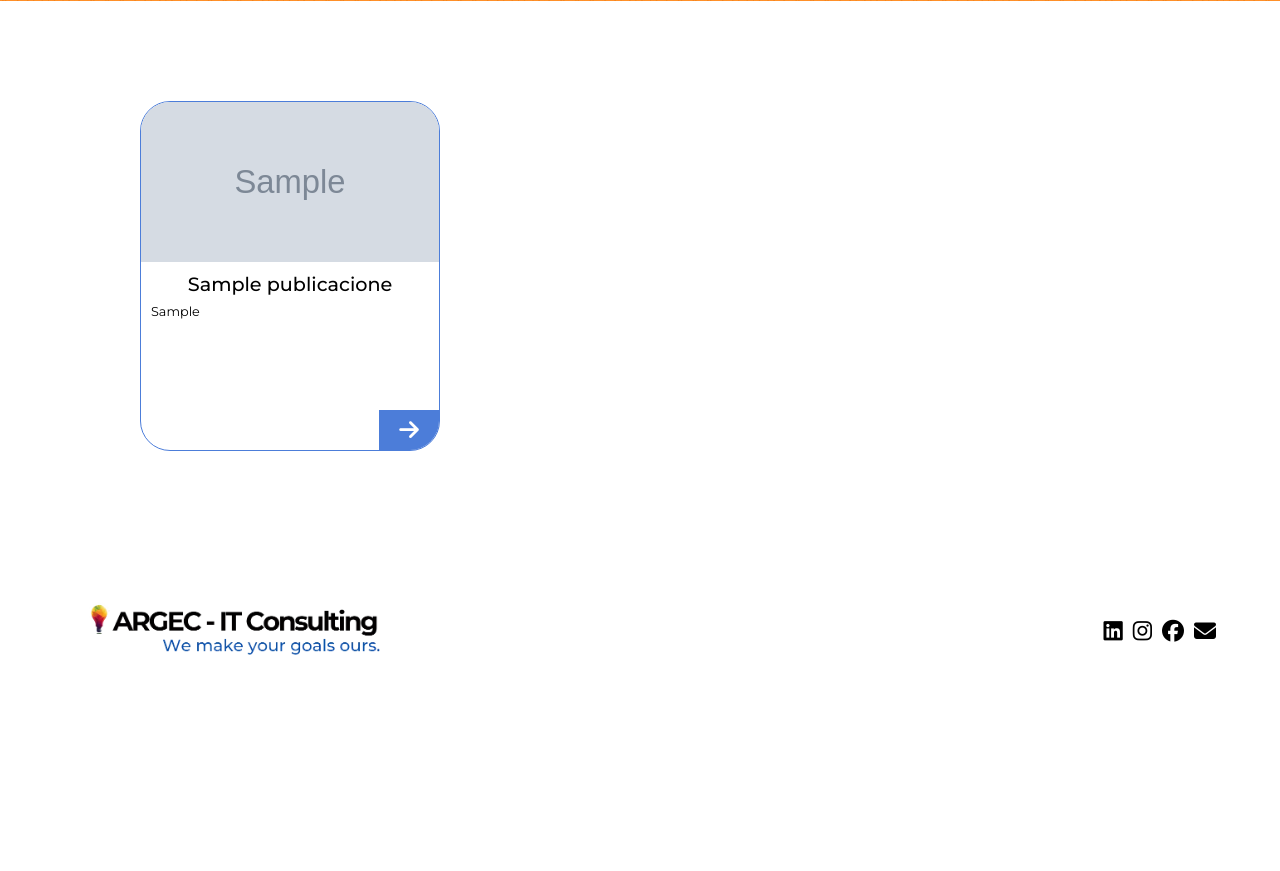
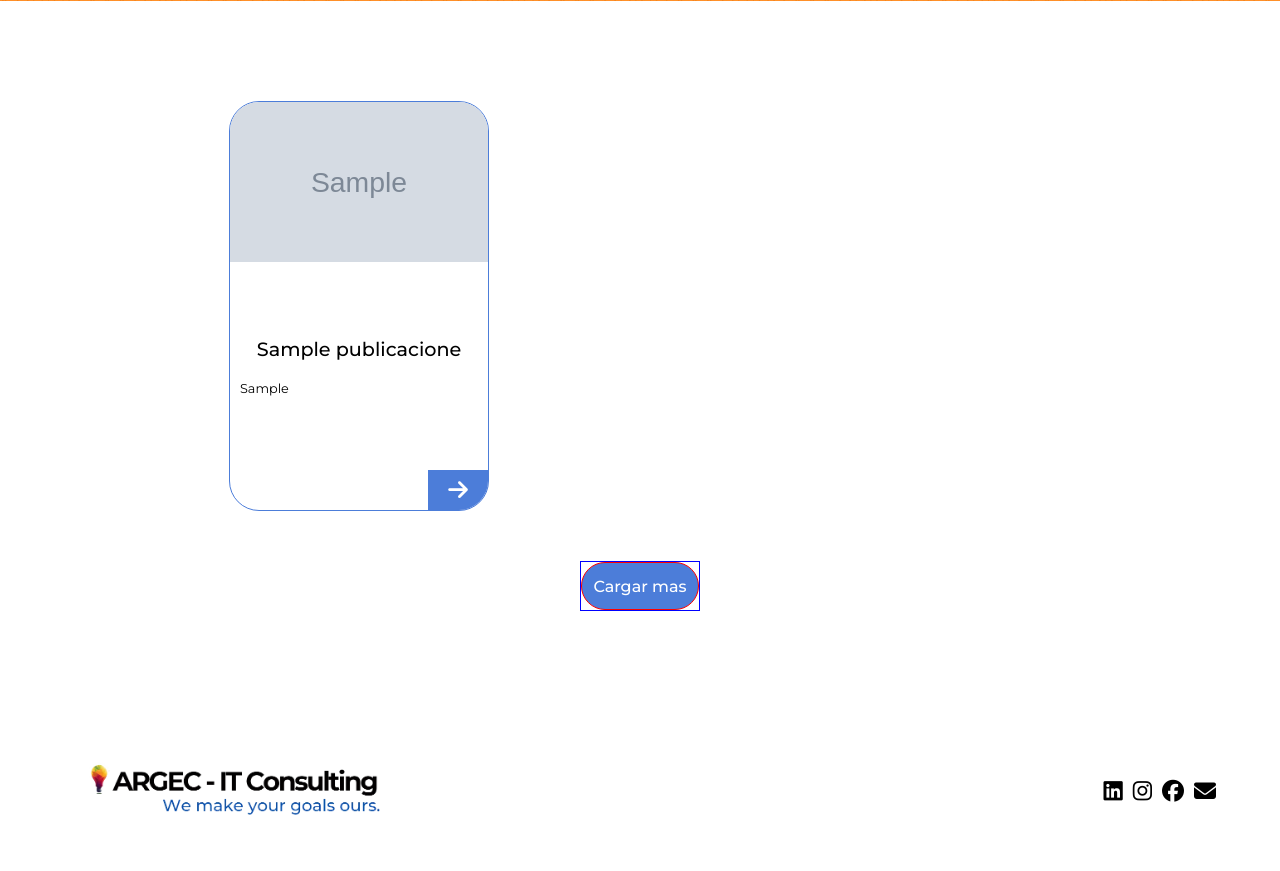
Before and after one commit to ArgecDevTeam/ARGEC-ITConsulting, a PHP site: page /blog.php in a window 1280 px wide. Shown: the part 559-1430 px from the top of the page. Before the commit the page ends 1214 px from the top, so only its background shows below. Run offline with PHP 8.4, Linux system fonts and the light colour scheme; tables that the repository leaves empty or names only in its code hold one stand-in row (values such as "Sample post"); grey boxes marked "Sample" are stand-in pictures; data that the repository does not hold is empty; some libraries are stand-ins or nearby versions.

Commit message:
correciones de errores

```diff
--- a/assets/estilos/blog.css
+++ b/assets/estilos/blog.css
@@ -38,7 +38,7 @@
 }
 
 .blog__contenedor {
-  width: 1000px;
+  width: 822px;
   display: flex;
   flex-wrap: wrap;
   align-items: center;
@@ -48,8 +48,8 @@
 /* Diseño de las tarjetas del blog */
 
 .blog__tarjeta {
-  height: 350px;
-  width: 300px;
+  height: 410px;
+  width: 260px;
   border-radius: 30px;
   overflow: hidden;
   position: relative;
@@ -72,6 +72,11 @@
 
 .blog__texto {
   padding: 10px;
+  height: 208px;
+  display: flex;
+  flex-direction: column;
+  justify-content: center;
+  gap: 12px;
 }
 
 .blog__texto h3 {
@@ -111,13 +116,15 @@
 /* Boton cargar mas */
 
 .blog__boton {
-  display: none;
   margin-top: 50px;
+  height: 50px;
+  width: 120px;
+  border: 1px blue solid;
 }
 
-.blog__boton button {
-  height: 50px;
-  width: 120px;
+.blog__boton input {
+  height: 100%;
+  width: 100%;
   border: none;
   border-radius: 30px;
   background-color: #1455cec2;
--- a/assets/estilos/mobile/blog-mobile.css
+++ b/assets/estilos/mobile/blog-mobile.css
@@ -41,13 +41,11 @@
   /* Diseño de las tarjetas del blog */
 
   .blog__tarjeta {
-    height: 350px;
+    height: 400px;
     width: 320px;
     border-radius: 30px;
     overflow: hidden;
     position: relative;
     border: 1px #1455cec2 solid;
   }
-
-
 }
--- a/assets/estilos/tablet/blog-tablet.css
+++ b/assets/estilos/tablet/blog-tablet.css
@@ -34,7 +34,7 @@
   /* Diseño de las tarjetas del blog */
 
   .blog__tarjeta {
-    height: 350px;
+    height: 420px;
     width: 300px;
     border-radius: 30px;
     overflow: hidden;
@@ -94,6 +94,9 @@
 
   .blog__boton {
     margin-top: 50px;
+    height: 50px;
+    width: 120px;
+    border: 1px blue solid;
   }
 
   .blog__boton button {
--- a/blog.php
+++ b/blog.php
@@ -1,10 +1,12 @@
 <?php
   include('./php/bd.php');
 
-  $sentencia = $conexion->prepare("SELECT * FROM `publicaciones`");
+
+  $limitePagina = 6;
+
+  $sentencia = $conexion->prepare("SELECT * FROM `publicaciones` ORDER BY ID DESC LIMIT $limitePagina");
   $sentencia->execute();
   $listaPost = $sentencia->fetchAll(PDO::FETCH_ASSOC);
-
 ?>
 
 
@@ -65,7 +67,7 @@
       <?php }?>
     </div>
     <div class="blog__boton">
-      <button>Cargar mas</button>
+      <input type="submit" name="paginas" style="border: 1px red solid; " value="Cargar mas">
     </div>
   </section>
 
```
